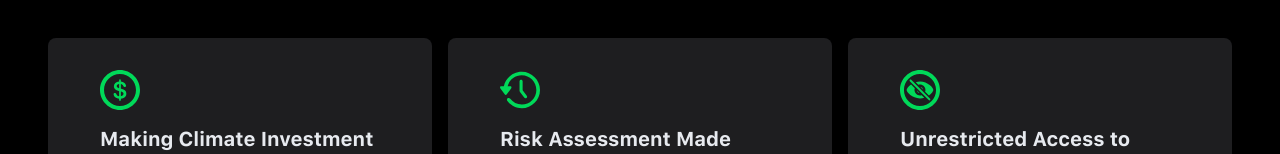
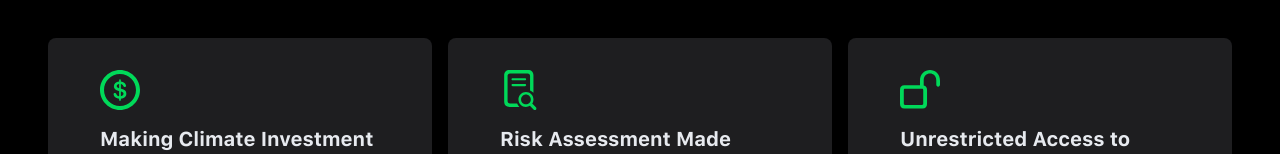
Before and after one commit to ClementeSerrano/web-app-boilerplate, a React (Create React App) app: page / in a window 1280 px wide. Shown: the part 544-698 px from the top of the page. Built offline with nearby package versions, Linux system fonts and the light colour scheme; no server answers; a web font is replaced by a local one.

Commit message:
:lipstick: Update icons of problem statement section

```diff
--- /dev/null
+++ b/src/common/assets/icons/DocAndMagnifyingGlass.tsx
@@ -0,0 +1,23 @@
+import { VectorProps } from '../../theme/theme.types';
+
+export default function DocAndMagnifyingGlass({
+  height = 48,
+  style,
+  className,
+  color = 'currentcolor',
+}: VectorProps) {
+  return (
+    <svg
+      height={height}
+      viewBox="0 0 48 48"
+      style={style}
+      className={className}
+      fill="none"
+    >
+      <path
+        d="M11.6672 44.2983H23.2838C22.0567 43.1734 21.0954 41.7827 20.5228 40.2284H12.0354C10.072 40.2284 9.09033 39.2262 9.09033 37.3447V6.99446C9.09033 5.13336 10.072 4.06988 12.0354 4.06988H33.121C35.023 4.06988 36.066 5.11291 36.066 6.99446V24.6647C37.6204 25.2373 39.0111 26.1986 40.1359 27.4256V6.72859C40.1359 2.29058 37.8658 0 33.4687 0H11.6672C7.29058 0 5 2.31104 5 6.72859V37.5697C5 42.0077 7.29058 44.2983 11.6672 44.2983ZM15.1236 12.3937H30.0533C30.7895 12.3937 31.3417 11.821 31.3417 11.0848C31.3417 10.369 30.7895 9.79634 30.0533 9.79634H15.1236C14.3669 9.79634 13.8147 10.369 13.8147 11.0848C13.8147 11.821 14.3669 12.3937 15.1236 12.3937ZM15.1236 19.3677H30.0533C30.7895 19.3677 31.3417 18.7951 31.3417 18.0588C31.3417 17.343 30.7895 16.7703 30.0533 16.7703H15.1236C14.3669 16.7703 13.8147 17.343 13.8147 18.0588C13.8147 18.7951 14.3669 19.3677 15.1236 19.3677ZM31.1577 44.2983C32.896 44.2983 34.5117 43.8074 35.882 42.9689L40.2382 47.3251C40.729 47.8159 41.2199 48 41.813 48C42.856 48 43.6536 47.1819 43.6536 46.0571C43.6536 45.5663 43.4286 45.055 43.0401 44.6664L38.6634 40.2693C39.6042 38.8581 40.1564 37.1402 40.1564 35.32C40.1564 30.3502 36.1274 26.3213 31.1577 26.3213C26.2084 26.3213 22.1589 30.3707 22.1589 35.32C22.1589 40.2693 26.2084 44.2983 31.1577 44.2983ZM31.1577 41.1896C27.9058 41.1896 25.2676 38.5513 25.2676 35.32C25.2676 32.1091 27.9058 29.4504 31.1577 29.4504C34.3686 29.4504 37.0068 32.1091 37.0068 35.32C37.0068 38.5513 34.389 41.1896 31.1577 41.1896Z"
+        fill={color}
+      />
+    </svg>
+  );
+}
--- /dev/null
+++ b/src/common/assets/icons/LockOpenIcon.tsx
@@ -0,0 +1,37 @@
+import { VectorProps } from '../../theme/theme.types';
+
+export default function LockOpenIcon({
+  height = 48,
+  style,
+  className,
+  color = 'currentcolor',
+  format = 'outline',
+}: VectorProps) {
+  let d = '';
+
+  switch (format) {
+    case 'outline':
+      d =
+        'M5.34104 46.104H27.0751C30.659 46.104 32.4393 44.3237 32.4393 40.4393V24C32.4393 20.6474 31.0983 18.8671 28.4393 18.4509V12.6012C28.4393 7.21387 31.8613 4.25434 35.9769 4.25434C40.1156 4.25434 43.5376 7.21387 43.5376 12.6012V17.4798C43.5376 19.1214 44.5087 19.9769 45.7803 19.9769C47.0058 19.9769 48 19.1676 48 17.4798V13.0173C48 4.23121 42.1272 0 35.9769 0C29.8497 0 23.9769 4.23121 23.9769 13.0173V18.3353H5.34104C1.78035 18.3353 0 20.1156 0 24V40.4393C0 44.3237 1.78035 46.104 5.34104 46.104ZM6.08092 41.9191C5.06358 41.9191 4.55491 41.4335 4.55491 40.2312V24.2081C4.55491 22.9827 5.06358 22.5434 6.08092 22.5434H26.3584C27.3988 22.5434 27.8844 22.9827 27.8844 24.2081V40.2312C27.8844 41.4335 27.3988 41.9191 26.3584 41.9191H6.08092Z';
+      break;
+
+    case 'fill':
+      d =
+        'M4.68577 47.1816H27.2754C30.3992 47.1816 31.9378 45.643 31.9378 42.2394V24.7785C31.9378 21.7946 30.7489 20.2326 28.2778 19.9063V13.7052C28.2778 8.27343 31.7513 5.28946 35.9009 5.28946C40.0738 5.28946 43.524 8.27343 43.524 13.7052V18.6241C43.524 20.2793 44.5032 21.1418 45.7853 21.1418C47.0209 21.1418 48 20.3259 48 18.6241V14.1248C48 5.26615 42.102 1 35.9009 1C29.6999 1 23.8018 5.26615 23.8018 14.1248V19.8363L5.05877 19.883C1.91161 19.883 0 21.4216 0 24.7785V42.2394C0 45.643 1.53861 47.1816 4.68577 47.1816Z';
+      break;
+
+    default:
+      break;
+  }
+  return (
+    <svg
+      height={height}
+      viewBox="0 0 48 48"
+      style={style}
+      className={className}
+      fill="none"
+    >
+      <path d={d} fill={color} />
+    </svg>
+  );
+}
--- a/src/home/pages/sections/ProblemStatementSection/ProblemStatementSection.tsx
+++ b/src/home/pages/sections/ProblemStatementSection/ProblemStatementSection.tsx
@@ -10,8 +10,8 @@ import {
   ProblemStatementCard,
 } from './ProblemStatementSection.styles';
 import DollarSignIcon from '../../../../common/assets/icons/DollarSignIcon';
-import ClockArrowIcon from '../../../../common/assets/icons/ClockArrowIcon';
-import CircledClosedEyeIcon from '../../../../common/assets/icons/CircledClosedEyeIcon';
+import DocAndMagnifyingGlass from '../../../../common/assets/icons/DocAndMagnifyingGlass';
+import LockOpenIcon from '../../../../common/assets/icons/LockOpenIcon';
 
 export default function ProblemStatementSection() {
   const theme = useTheme();
@@ -45,7 +45,10 @@ export default function ProblemStatementSection() {
 
         <ProblemStatementCard>
           <ProblemStatementIconContainer>
-            <ClockArrowIcon height={40} color={theme.palette.primary.main} />
+            <DocAndMagnifyingGlass
+              height={40}
+              color={theme.palette.primary.main}
+            />
           </ProblemStatementIconContainer>
           <Typography
             as="h2"
@@ -64,10 +67,7 @@ export default function ProblemStatementSection() {
 
         <ProblemStatementCard>
           <ProblemStatementIconContainer>
-            <CircledClosedEyeIcon
-              height={40}
-              color={theme.palette.primary.main}
-            />
+            <LockOpenIcon height={40} color={theme.palette.primary.main} />
           </ProblemStatementIconContainer>
           <Typography
             as="h2"
```
